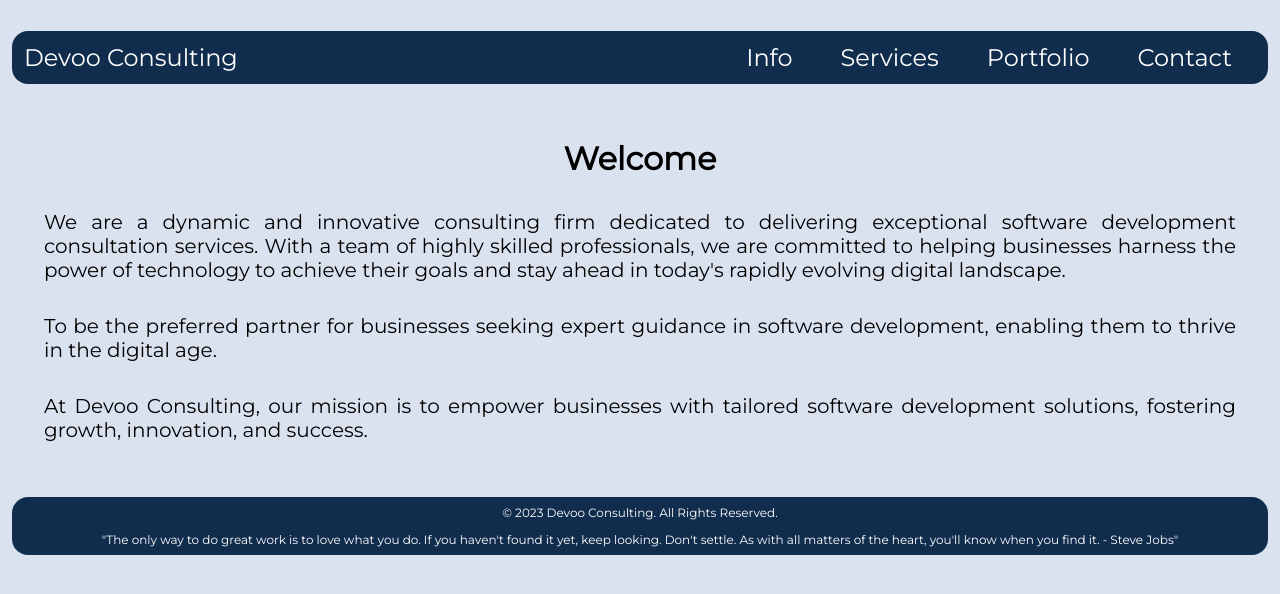
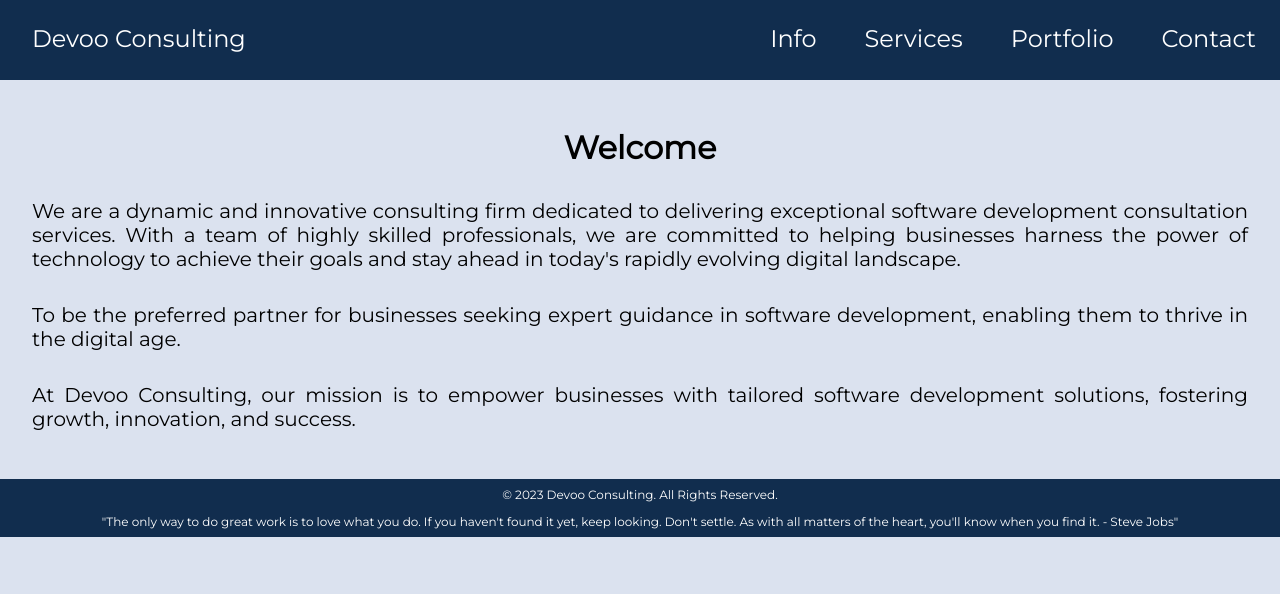
Before and after one commit to Devoo-Consulting/devoo_site, an Angular app: page /info in a window 1280 px wide. Shown: the top 594 px of the page. Built offline with nearby package versions, Linux system fonts and the light colour scheme.

Commit message:
styling update

```diff
--- a/src/app/footer/footer.component.scss
+++ b/src/app/footer/footer.component.scss
@@ -3,8 +3,6 @@
 footer {
     background-color: #112D4E;
     overflow: hidden;
-    border: none;
-    border-radius: 1rem;
 }
 
 p {
--- a/src/app/navbar/navbar.component.scss
+++ b/src/app/navbar/navbar.component.scss
@@ -1,12 +1,16 @@
 nav{
+    padding: 1.5rem 0;
     background-color: #112D4E;
     overflow: hidden;
-    border: rgb(0,0,0,0);
-    border-radius: 1rem;
-    padding: 0.5rem;
+    position: fixed;
+    width: 100%;
+    top:0;
+    left:0;
+    height: 5rem;
 }
 
 span{
+    margin-left: 2rem;
     color: white;
     font-size: 1.5rem;
     float: left;
--- a/src/styles.scss
+++ b/src/styles.scss
@@ -3,7 +3,7 @@
 @import url('https://fonts.googleapis.com/css2?family=Montserrat:ital,wght@0,100;0,400;1,100&display=swap');
 
 *{
-    margin: 0.25rem;
+    margin: 0;
     padding: 0;
     box-sizing: border-box;
     font-family: Montserrat, sans-serif;
@@ -14,6 +14,8 @@
 }
 
 .content {
+    margin-top: 8rem;
+    margin-bottom: 3rem;
     animation: slideIn 0.5s ease-in-out;
 }
 
```
